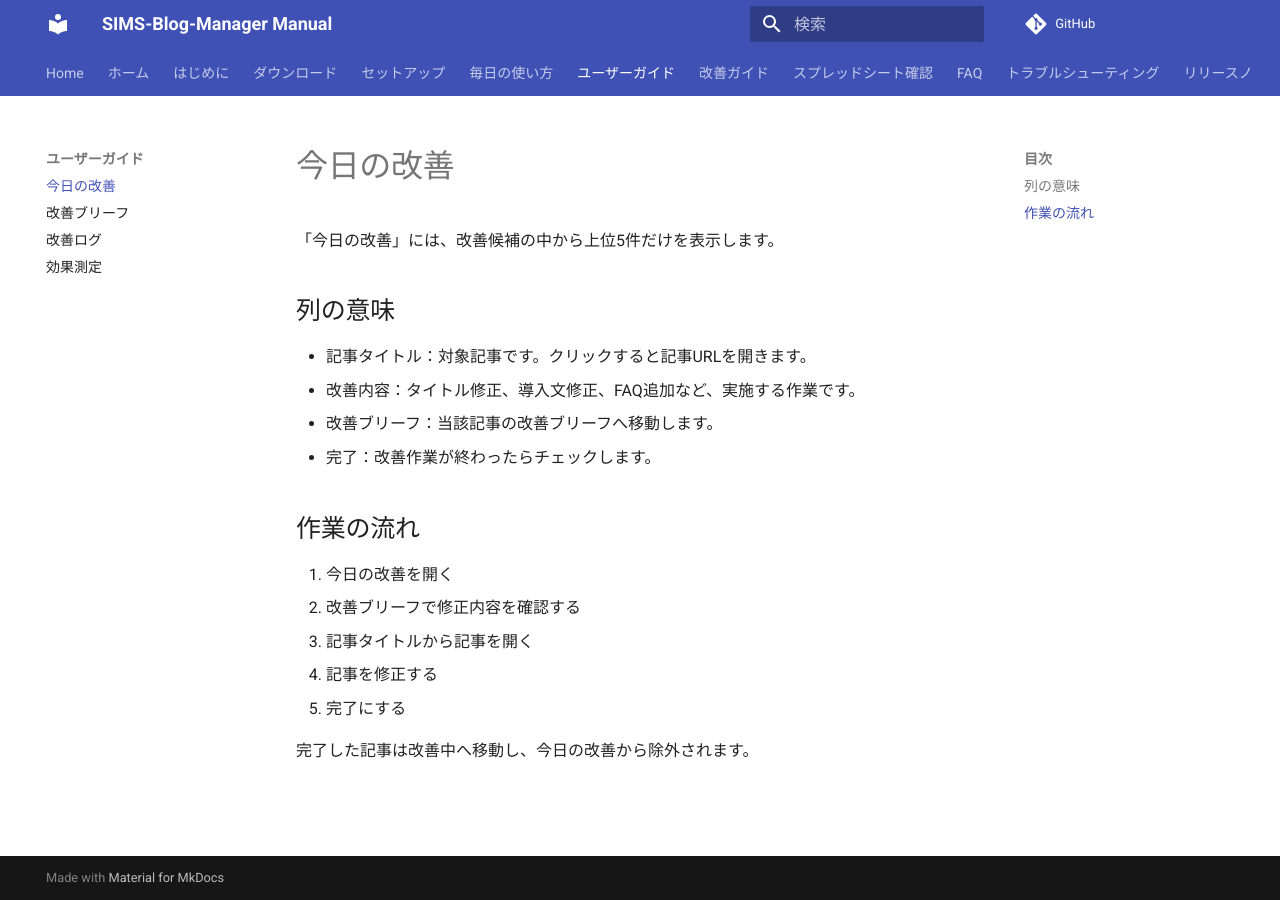
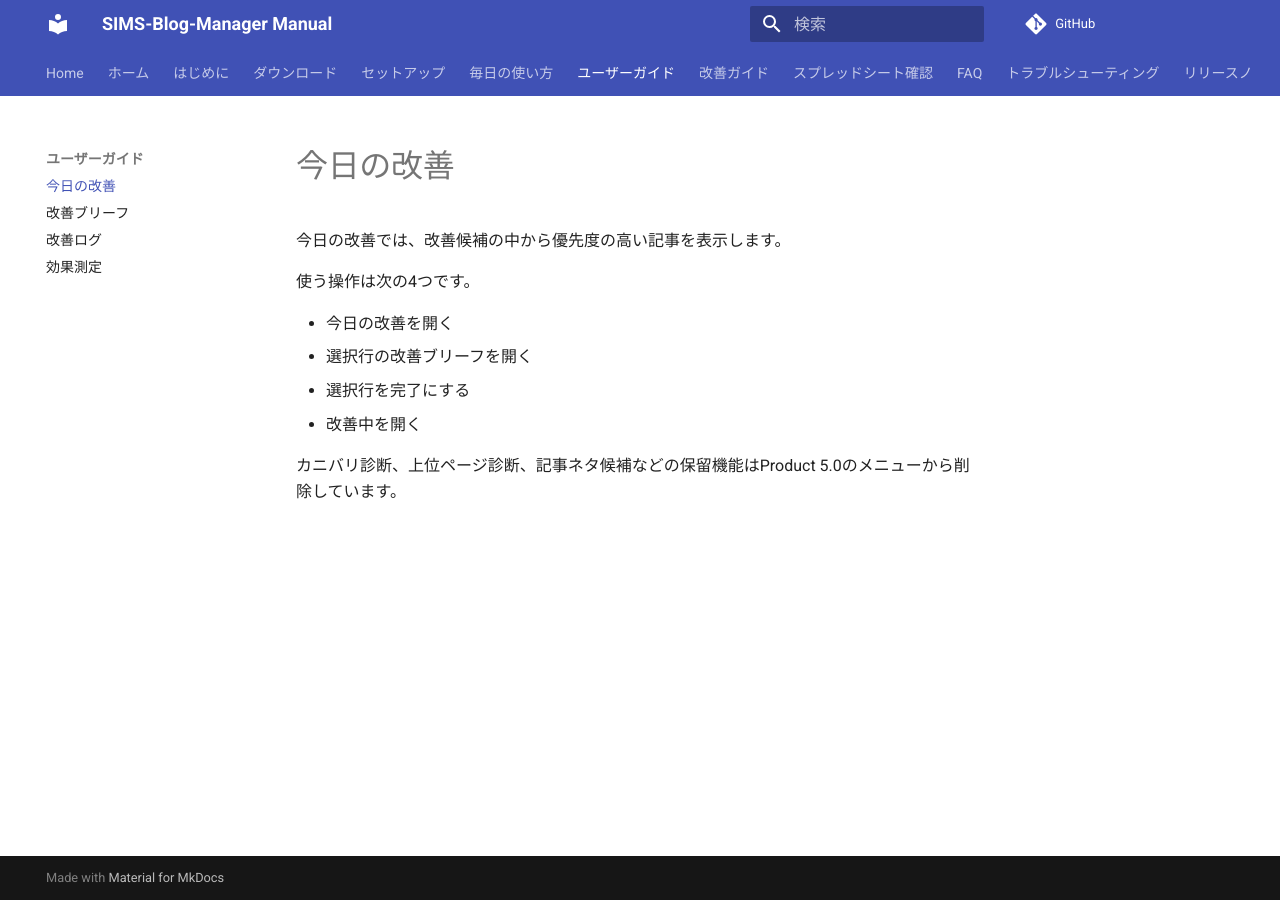
Before and after one commit to simstools55-ops/SIMS-Blog-Manager, an MkDocs documentation site: the page built from docs/user-guide/todays-improvement.md, in a window 1280 px wide. Built offline with MkDocs 1.6.1 and Material for MkDocs 9.7.7, drawn with Linux system fonts in a browser that asks for light colours; comment, search, counter and statistics services are not loaded.

Commit message:
Product 5.0 Clean Menus Home Visual

```diff
--- a/docs/user-guide/todays-improvement.md
+++ b/docs/user-guide/todays-improvement.md
@@ -1,20 +1,12 @@
 # 今日の改善
 
-「今日の改善」には、改善候補の中から上位5件だけを表示します。
+今日の改善では、改善候補の中から優先度の高い記事を表示します。
 
-## 列の意味
+使う操作は次の4つです。
 
-- 記事タイトル：対象記事です。クリックすると記事URLを開きます。
-- 改善内容：タイトル修正、導入文修正、FAQ追加など、実施する作業です。
-- 改善ブリーフ：当該記事の改善ブリーフへ移動します。
-- 完了：改善作業が終わったらチェックします。
+- 今日の改善を開く
+- 選択行の改善ブリーフを開く
+- 選択行を完了にする
+- 改善中を開く
 
-## 作業の流れ
-
-1. 今日の改善を開く
-2. 改善ブリーフで修正内容を確認する
-3. 記事タイトルから記事を開く
-4. 記事を修正する
-5. 完了にする
-
-完了した記事は改善中へ移動し、今日の改善から除外されます。
+カニバリ診断、上位ページ診断、記事ネタ候補などの保留機能はProduct 5.0のメニューから削除しています。
```
Also changed, not shown: CHANGELOG.md (+4 -4 lines), PRODUCT_BODY_README.md (+15 -10 lines), README.md (+9 -5 lines), docs/home.md (+4 -12 lines), product/SPREADSHEET_UI_SPEC.md (+17 -33 lines), 2 other files.
